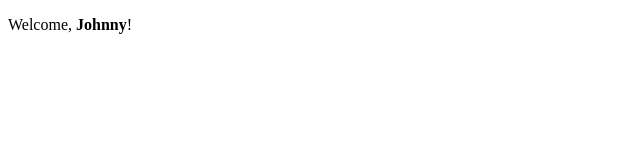
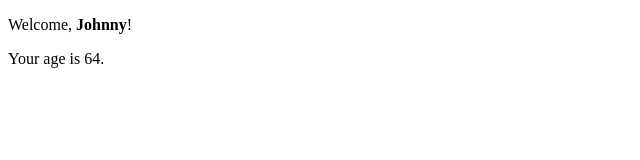
Before and after one commit to RaveTheN/React, a React (Create React App) app in the folder my-app/: page / in a window 1280 px wide. Shown: the top 160 px of the page, without its empty margins (0-640 px from the left). Built offline with nearby package versions, Linux system fonts and the light colour scheme.

Commit message:
conditional_rendering_3

```diff
--- a/my-app/src/App.js
+++ b/my-app/src/App.js
@@ -3,9 +3,8 @@ import { Welcome } from "./Welcome";
 
 export class App extends Component {
 
-    //Whenever a prop is not a string, it can be
-    //passed by embedding an expression within curly brackets
+
     render(){
-        return <Welcome name={<strong>Johnny</strong>}/>
+        return <Welcome name={<strong>Johnny</strong>} age={64}/>
     }
 }
--- a/my-app/src/Welcome.js
+++ b/my-app/src/Welcome.js
@@ -6,7 +6,7 @@ export class Welcome extends Component {
         return (
             <div>
                 <p>Welcome, {this.props.name}!</p>
-                {this.props.age && <p><Age age={this.props.age}/></p>}
+                {this.props.age>18 && this.props.age<65 && <p><Age age={this.props.age}/></p>}
             </div>
         )
     }
```
